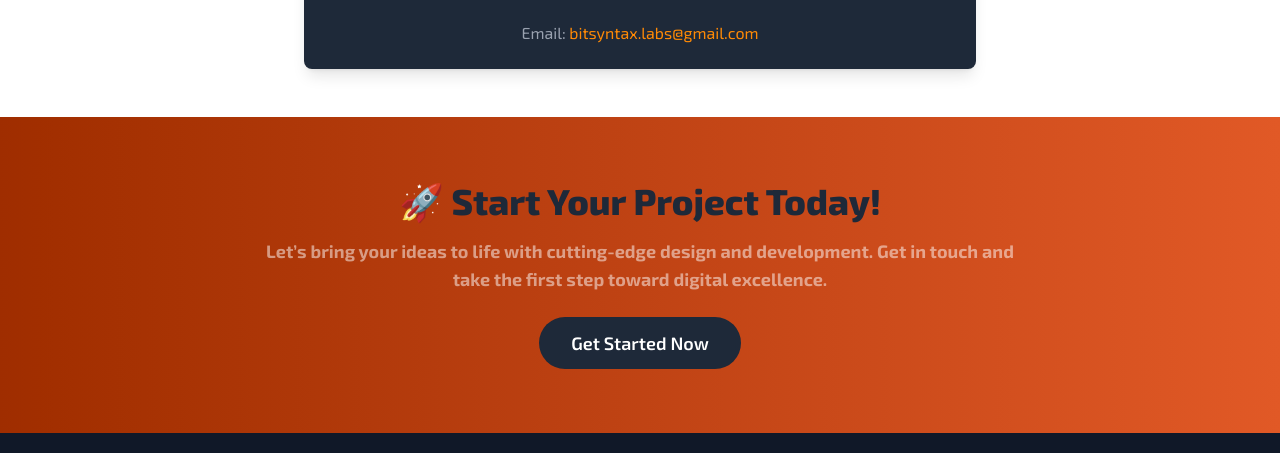
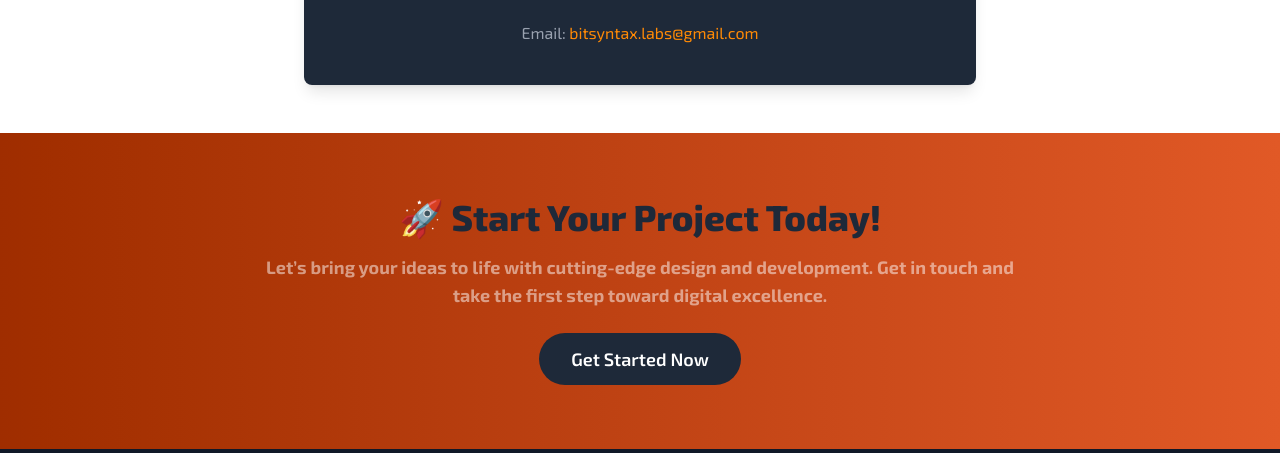
Before and after one commit to BitSyntaxLabs/BitSyntaxLabs-Official, a website: page index.html in a window 1280 px wide. Shown: the part 4734-5187 px from the top of the page. Drawn offline with Linux system fonts and the light colour scheme.

Commit message:
Initial Release

```diff
--- a/index.html
+++ b/index.html
@@ -393,7 +393,7 @@
 
         <div class="mt-6 text-center text-gray-400">
           <p>Email: <a href="mailto:bitsyntax.labs@gmail.com" class="text-orange-400 hover:underline">bitsyntax.labs@gmail.com</a></p>
-          <div data-netlify-recaptcha="true" class="hcaptcha"></div>
+          <div data-netlify-recaptcha="true" class="hcaptcha w-full px-4 py-2"></div>
         </div>
       </div>
     </section>
```
